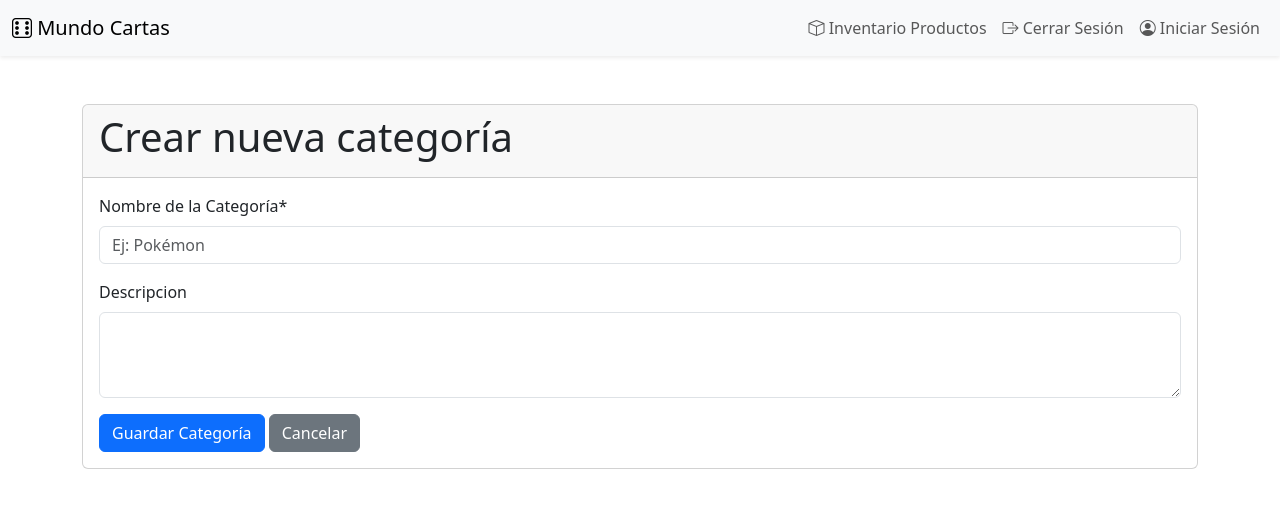
After one commit to Angel1819/sistema-inventario-ev3, a Django app: page /inventario/crear_categoria/ in a window 1280 px wide. The commit adds this page. Shown: the top 508 px of the page. Run offline with Django 5.2, Linux system fonts and the light colour scheme; some libraries are stand-ins or nearby versions.

Commit message:
feat: Ignorar base de datos y archivos temporales, y mejoras en flujo de inventario
- Se agrega .gitignore para excluir db.sqlite3, archivos .pyc, __pycache__, venv y otros temporales.
- Se elimina db.sqlite3 del control de versiones (solo se mantiene localmente).
- Se agregan y actualizan archivos de views, templates y urls para el flujo de creación de productos y categorías.
- Se agregan comentarios explicativos en los templates y settings.
- No se suben archivos de base de datos ni temporales para evitar conflictos y mantener el repo limpio.

```diff
--- /dev/null
+++ b/inventario/templates/inventario/crear_categoria.html
@@ -0,0 +1,28 @@
+{% extends "sistemainventario/base.html" %}
+
+{% load crispy_forms_tags %}  <!-- Carga las etiquetas de crispy forms para renderizar formularios con Bootstrap -->
+
+{% block content %}
+
+<div class="container mt-5">
+    <div class="card">
+        <div class="card-header">
+            <h1>Crear nueva categoría</h1>
+        </div>
+        <div class="card-body">
+            <form method="post">
+                {% csrf_token %}  <!-- Token CSRF obligatorio para seguridad en formularios POST -->
+                {{ form|crispy }}  <!-- Renderiza el formulario completo con estilos Bootstrap usando crispy forms -->
+
+                <button type="submit" class="btn btn-primary">
+                    Guardar Categoría
+                </button>
+                <a href="{% url 'crear_producto' %}" class="btn btn-secondary">
+                    Cancelar
+                </a>
+            </form>
+        </div>
+    </div>
+</div>
+
+{% endblock %}
--- a/inventario/templates/inventario/crear_producto.html
+++ b/inventario/templates/inventario/crear_producto.html
@@ -15,6 +15,9 @@
                 <button type="submit" class="btn btn-primary">
                     Guardar Producto
                 </button>
+                <a href="{% url 'crear_categoria' %}" class="btn btn-warning">
+                    Crear categoría
+                </a>
                 <a href="{% url 'inventario_home' %}" class="btn btn-secondary">
                     Cancelar
                 </a>
--- a/inventario/urls.py
+++ b/inventario/urls.py
@@ -4,4 +4,5 @@ from . import views
 urlpatterns = [
     path('', views.inventario_home, name='inventario_home'),
     path('crear_producto/', views.crear_producto, name='crear_producto'),
+    path('crear_categoria/', views.crear_categoria, name='crear_categoria'),
 ]
--- a/inventario/views.py
+++ b/inventario/views.py
@@ -1,6 +1,6 @@
 from django.shortcuts import render, redirect
 from .models import Producto, Categoria
-from .forms import ProductoForm
+from .forms import CategoriaForm, ProductoForm
 
 # Create your views here.
 def inventario_home(request):
@@ -13,19 +13,28 @@ def inventario_home(request):
         'categorias': categorias
         })
 
-# def crear_producto(request):
-#     if request.method == 'POST':
-#         form = ProductoForm(request.POST)
-#         if form.is_valid():
-#             form.save()
-#             return redirect('inventario_home')
-#     else:
-#         form = ProductoForm()
+def crear_producto(request):
+    if request.method == 'POST':
+        form = ProductoForm(request.POST)
+        if form.is_valid():
+            form.save()
+            return redirect('inventario_home')
+    else:
+        form = ProductoForm()
 
-#     return render(request, 'inventario/crear_producto.html', {
-#         'form': form
-#     })
-def crear_producto(request):
     return render(request, 'inventario/crear_producto.html', {
-        'form': ProductoForm()
+        'form': form
     })
+
+def crear_categoria(request):
+    if request.method == 'POST':
+        form = CategoriaForm(request.POST)
+        if form.is_valid():
+            form.save()
+            return redirect('crear_producto')
+    else:
+        form = CategoriaForm()
+
+    return render(request, 'inventario/crear_categoria.html', {
+        'form': form
+    })
```
Also changed, not shown: db.sqlite3 (deleted).
